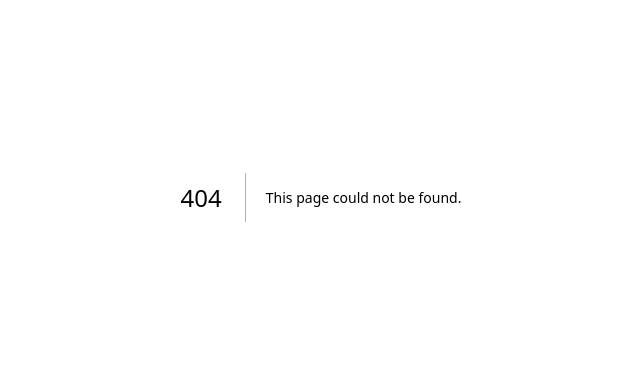
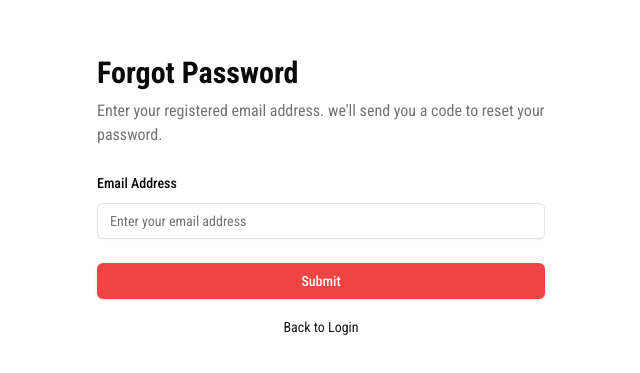
Before and after one commit to FSDTeam-SAA/Wiit-Solutions, a Next.js app: page /forgotPassword in a window 1280 px wide. Before the commit this address had no page. Shown: the part 203-576 px from the top of the page, without its empty margins (319-959 px from the left). Built offline with nearby package versions, Linux system fonts and the light colour scheme.

Commit message:
added: authentication

```diff
--- /dev/null
+++ b/src/app/(auth)/forgotPassword/_components/ForgotPasswordForm.tsx
@@ -0,0 +1,71 @@
+"use client"
+
+import Link from "next/link"
+import { zodResolver } from "@hookform/resolvers/zod"
+import { useForm } from "react-hook-form"
+import * as z from "zod"
+
+import { Button } from "@/components/ui/button"
+import { Form, FormControl, FormField, FormItem, FormLabel, FormMessage } from "@/components/ui/form"
+import { Input } from "@/components/ui/input"
+
+const formSchema = z.object({
+  email: z.string().email({ message: "Please enter a valid email address" }),
+})
+
+export function ForgotPasswordForm() {
+//   const router = useRouter()
+
+  const form = useForm<z.infer<typeof formSchema>>({
+    resolver: zodResolver(formSchema),
+    defaultValues: {
+      email: "",
+    },
+  })
+
+  function onSubmit(values: z.infer<typeof formSchema>) {
+    // Handle forgot password logic here
+    console.log(values)
+    // Redirect to reset password page in a real app
+    // router.push("/reset-password")
+  }
+
+  return (
+    <div className="w-full max-w-md">
+      <div className="space-y-2 mb-6">
+        <h1 className="text-3xl font-bold">Forgot Password</h1>
+        <p className="text-muted-foreground">
+          Enter your registered email address. we&apos;ll send you a code to reset your password.
+        </p>
+      </div>
+
+      <Form {...form}>
+        <form onSubmit={form.handleSubmit(onSubmit)} className="space-y-6">
+          <FormField
+            control={form.control}
+            name="email"
+            render={({ field }) => (
+              <FormItem>
+                <FormLabel>Email Address</FormLabel>
+                <FormControl>
+                  <Input placeholder="Enter your email address" type="email" {...field} className="focus-visible:ring-0 focus-visible:ring-offset-0 focus-visible:border-secondary-100 focus-visible:outline-none"/>
+                </FormControl>
+                <FormMessage />
+              </FormItem>
+            )}
+          />
+
+          <Button type="submit" className="w-full bg-red-500 hover:bg-red-600">
+            Submit
+          </Button>
+        </form>
+      </Form>
+
+      <div className="mt-4 text-center">
+        <Link href="/login" className="text-sm text-primary hover:underline">
+          Back to Login
+        </Link>
+      </div>
+    </div>
+  )
+}
--- /dev/null
+++ b/src/app/(auth)/forgotPassword/page.tsx
@@ -0,0 +1,10 @@
+import { ForgotPasswordForm } from "./_components/ForgotPasswordForm";
+
+
+export default function Page() {
+  return (
+    <main className="flex min-h-screen flex-col items-center justify-center p-4">
+      <ForgotPasswordForm />
+    </main>
+  )
+}
--- a/src/app/(auth)/login/_components/LoginForm.tsx
+++ b/src/app/(auth)/login/_components/login.tsx
@@ -2,36 +2,37 @@
 import { zodResolver } from "@hookform/resolvers/zod";
 import { useForm } from "react-hook-form";
 import * as z from "zod";
-
+import "../../../../app/globals.css";
 import { Button } from "@/components/ui/button";
+import { Form, FormControl, FormField, FormItem, FormLabel, FormMessage } from "@/components/ui/form";
 import { Input } from "@/components/ui/input";
 import { signIn } from "next-auth/react";
 import { useRouter } from "next/navigation";
 import { useState } from "react";
 import { toast } from "react-toastify";
-import { FaRegEye } from "react-icons/fa6";
-import { FaRegEyeSlash } from "react-icons/fa6";
-import {
-  Form,
-  FormControl,
-  FormField,
-  FormItem,
-  FormLabel,
-  FormMessage,
-} from "@/components/ui/form";
+import { FaRegEye, FaRegEyeSlash } from "react-icons/fa6";
 
+// Schema validation
 const formSchema = z.object({
   email: z.string().email({ message: "Please enter a valid email address" }),
-  password: z
-    .string()
-    .min(6, { message: "Password must be at least 6 characters" }),
+  password: z.string().min(6, { message: "Password must be at least 6 characters" }),
 });
 
 export function LoginForm() {
   const [showPassword, setShowPassword] = useState(false);
-  //eslint-disable-next-line
   const [isLoading, setIsLoading] = useState(false);
   const router = useRouter();
+
+  // Check if the user already has a session token
+  const token = document.cookie
+    .split("; ")
+    .find((cookie) => cookie.startsWith("next-auth.session-token="))
+    ?.split("=")[1];
+
+  // If a token exists, redirect them to the dashboard
+  if (token) {
+    router.push("/dashboard");
+  }
 
   const form = useForm<z.infer<typeof formSchema>>({
     resolver: zodResolver(formSchema),
@@ -41,6 +42,7 @@ export function LoginForm() {
     },
   });
 
+  // Handle form submission
   async function onSubmit(values: z.infer<typeof formSchema>) {
     setIsLoading(true);
     try {
@@ -49,6 +51,7 @@ export function LoginForm() {
         password: values.password,
         redirect: false,
       });
+
       if (result?.error) {
         throw new Error(result.error);
       }
@@ -58,6 +61,7 @@ export function LoginForm() {
     } catch (error) {
       if (error) {
         console.error("Login error:", error);
+        toast.error("Login failed");
       }
     } finally {
       setIsLoading(false); // Stop loading state
@@ -65,12 +69,10 @@ export function LoginForm() {
   }
 
   return (
-    <div className="w-full max-w-md ">
+    <div className="w-full max-w-md">
       <div className="space-y-2 mb-6">
         <h1 className="text-3xl font-bold">Login to Account</h1>
-        <p className="text-muted-foreground">
-          Please enter your email and password to continue
-        </p>
+        <p className="text-muted-foreground">Please enter your email and password to continue</p>
       </div>
 
       <Form {...form}>
@@ -108,11 +110,7 @@ export function LoginForm() {
                       {...field}
                       className="focus-visible:ring-0 focus-visible:ring-offset-0 focus-visible:border-secondary-100 focus-visible:outline-none"
                     />
-                    <button
-                      className="absolute top-1/2 right-3 transform -translate-y-1/2 text-gray-500 hover:text-gray-700"
-                      type="button"
-                      onClick={() => setShowPassword(!showPassword)}
-                    >
+                    <button className="absolute top-1/2 right-3 transform -translate-y-1/2 text-gray-500 hover:text-gray-700" type="button" onClick={() => setShowPassword(!showPassword)}>
                       {showPassword ? <FaRegEye /> : <FaRegEyeSlash />}
                     </button>
                   </div>
--- a/src/app/(auth)/login/page.tsx
+++ b/src/app/(auth)/login/page.tsx
@@ -1,5 +1,5 @@
 import React from 'react'
-import { LoginForm } from './_components/LoginForm'
+import { LoginForm } from './_components/login'
 
 function page() {
   return (
--- /dev/null
+++ b/src/app/(auth)/resetPassword/_components/resetPasswordForm.tsx
@@ -0,0 +1,90 @@
+"use client"
+
+import Link from "next/link"
+import { zodResolver } from "@hookform/resolvers/zod"
+import { useForm } from "react-hook-form"
+import * as z from "zod"
+
+import { Button } from "@/components/ui/button"
+import { Form, FormControl, FormField, FormItem, FormLabel, FormMessage } from "@/components/ui/form"
+import { Input } from "@/components/ui/input"
+
+const formSchema = z
+  .object({
+    newPassword: z.string().min(6, { message: "Password must be at least 6 characters" }),
+    confirmPassword: z.string().min(6, { message: "Password must be at least 6 characters" }),
+  })
+  .refine((data) => data.newPassword === data.confirmPassword, {
+    message: "Passwords do not match",
+    path: ["confirmPassword"],
+  })
+
+export function ResetPasswordForm() {
+//   const router = useRouter()
+
+  const form = useForm<z.infer<typeof formSchema>>({
+    resolver: zodResolver(formSchema),
+    defaultValues: {
+      newPassword: "",
+      confirmPassword: "",
+    },
+  })
+
+  function onSubmit(values: z.infer<typeof formSchema>) {
+    // Handle reset password logic here
+    console.log(values)
+    // Redirect to login page in a real app
+    // router.push("/")
+  }
+
+  return (
+    <div className="w-full max-w-md">
+      <div className="space-y-2 mb-6">
+        <h1 className="text-3xl font-bold">Reset Password</h1>
+        <p className="text-muted-foreground">Create your new password</p>
+      </div>
+
+      <Form {...form}>
+        <form onSubmit={form.handleSubmit(onSubmit)} className="space-y-6">
+          <FormField
+            control={form.control}
+            name="newPassword"
+            render={({ field }) => (
+              <FormItem>
+                <FormLabel>New Password</FormLabel>
+                <FormControl>
+                  <Input placeholder="Enter new password" type="password" {...field} className="focus-visible:ring-0 focus-visible:ring-offset-0 focus-visible:border-secondary-100 focus-visible:outline-none"/>
+                </FormControl>
+                <FormMessage />
+              </FormItem>
+            )}
+          />
+
+          <FormField
+            control={form.control}
+            name="confirmPassword"
+            render={({ field }) => (
+              <FormItem>
+                <FormLabel>Confirm New Password</FormLabel>
+                <FormControl>
+                  <Input placeholder="Enter confirm new password" type="password" {...field} className="focus-visible:ring-0 focus-visible:ring-offset-0 focus-visible:border-secondary-100 focus-visible:outline-none"/>
+                </FormControl>
+                <FormMessage />
+              </FormItem>
+            )}
+          />
+
+          <Button type="submit" className="w-full bg-red-500 hover:bg-red-600">
+            Login
+          </Button>
+        </form>
+      </Form>
+
+      <div className="mt-4 text-center">
+        <Link href="/login" className="text-sm text-primary hover:underline">
+          Back to Login
+        </Link>
+      </div>
+    </div>
+  )
+}
--- /dev/null
+++ b/src/app/(auth)/resetPassword/page.tsx
@@ -0,0 +1,10 @@
+import { ResetPasswordForm } from "./_components/resetPasswordForm";
+
+
+export default function ResetPassword() {
+  return (
+    <main className="flex min-h-screen flex-col items-center justify-center p-4">
+      <ResetPasswordForm />
+    </main>
+  )
+}
--- a/src/app/api/auth/[...nextauth]/route.ts
+++ b/src/app/api/auth/[...nextauth]/route.ts
@@ -1,4 +1,5 @@
-import { authOptions } from "@/auth";
+
+import { authOptions } from "@/lib/auth";
 import NextAuth from "next-auth";
 const handler = NextAuth(authOptions);
 
```
Also changed, not shown: src/lib/auth.ts (renamed from src/auth.ts, +6 -4 lines), src/lib/session.ts (+4 -4 lines), 1 other file (tests, documents, lock files or other folders).
